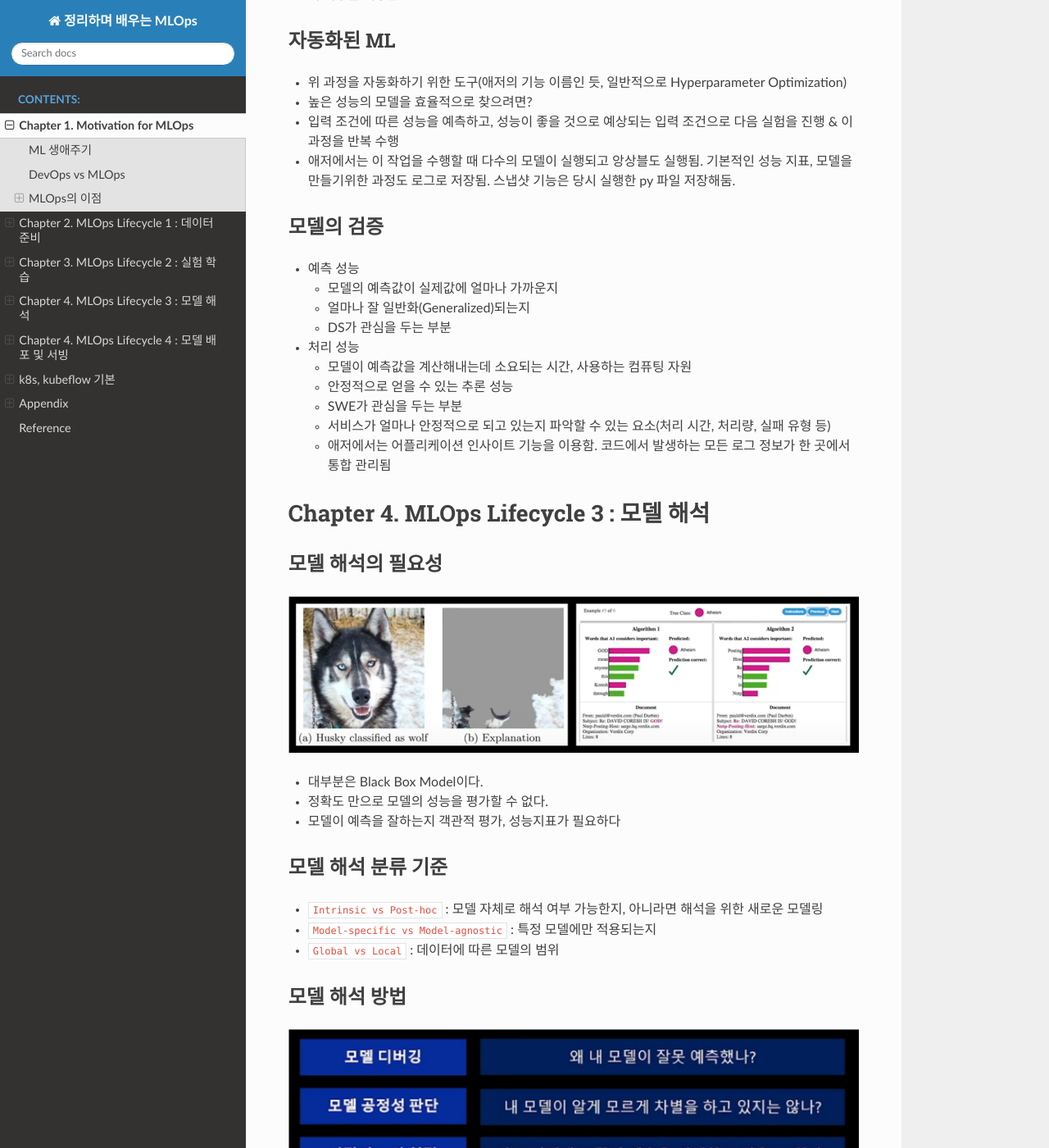
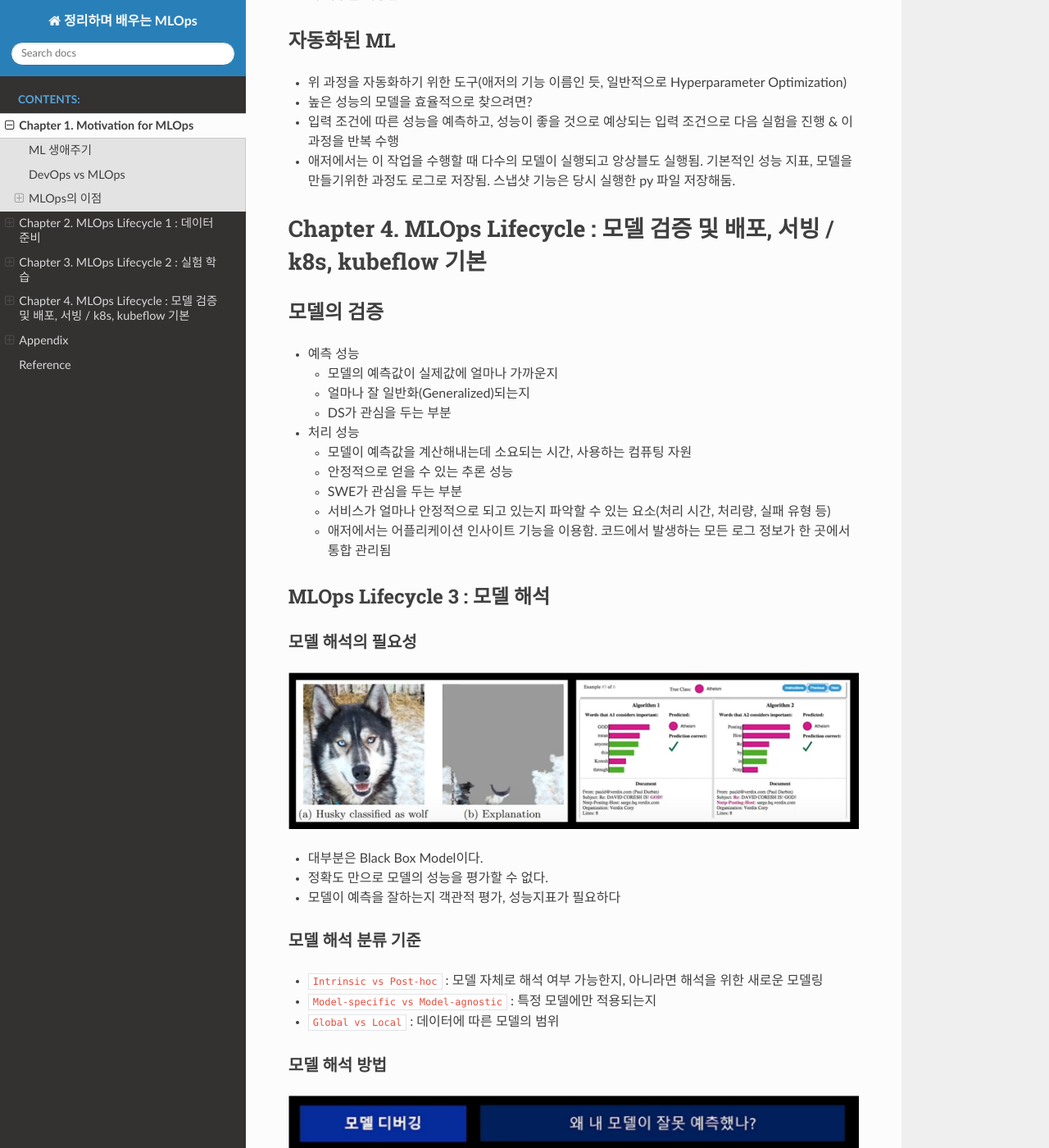
Before and after one commit to Pseudo-Lab/mlops-docs, a Sphinx documentation site: the page built from docs/source/main.md, in a window 1280 px wide and 1400 px high, scrolled down 3293 px. Shown: the whole window at 82% size. Built offline with Sphinx 7.4.7 and the Read the Docs theme 2.0.0, drawn with Linux system fonts in a browser that asks for light colours; pages that are not in the unit, such as notebooks, are missing from menus; some of the changed text lies outside the part shown.

Commit message:
Edit header

```diff
--- a/docs/source/main.md
+++ b/docs/source/main.md
@@ -101,7 +101,7 @@ ML의 생애 주기는 배포된 서비스를 지속적으로 모니터링하고
 - 높은 성능의 모델을 효율적으로 찾으려면?
 - 입력 조건에 따른 성능을 예측하고, 성능이 좋을 것으로 예상되는 입력 조건으로 다음 실험을 진행 & 이 과정을 반복 수행
 - 애저에서는 이 작업을 수행할 때 다수의 모델이 실행되고 앙상블도 실행됨. 기본적인 성능 지표, 모델을 만들기위한 과정도 로그로 저장됨. 스냅샷 기능은 당시 실행한 py 파일 저장해둠.
-
+#  Chapter 4. MLOps Lifecycle : 모델 검증 및 배포, 서빙 / k8s, kubeflow 기본
 ## 모델의 검증
 - 예측 성능
     - 모델의 예측값이 실제값에 얼마나 가까운지
@@ -114,8 +114,8 @@ ML의 생애 주기는 배포된 서비스를 지속적으로 모니터링하고
     - 서비스가 얼마나 안정적으로 되고 있는지 파악할 수 있는 요소(처리 시간, 처리량, 실패 유형 등)
     - 애저에서는 어플리케이션 인사이트 기능을 이용함. 코드에서 발생하는 모든 로그 정보가 한 곳에서 통합 관리됨
 
-# Chapter 4. MLOps Lifecycle 3 : 모델 해석
-## 모델 해석의 필요성
+## MLOps Lifecycle 3 : 모델 해석
+### 모델 해석의 필요성
 
 ![week4_1](img/week4/mlops_week4_1.png)
 
@@ -123,56 +123,56 @@ ML의 생애 주기는 배포된 서비스를 지속적으로 모니터링하고
 - 정확도 만으로 모델의 성능을 평가할 수 없다.
 - 모델이 예측을 잘하는지 객관적 평가, 성능지표가 필요하다
 
-## 모델 해석 분류 기준
+### 모델 해석 분류 기준
 - `Intrinsic vs Post-hoc` : 모델 자체로 해석 여부 가능한지, 아니라면 해석을 위한 새로운 모델링
 - `Model-specific vs Model-agnostic` : 특정 모델에만 적용되는지
 - `Global vs Local` : 데이터에 따른 모델의 범위
 
-## 모델 해석 방법
+### 모델 해석 방법
 ![week4_2](img/week4/mlops_week4_2.png)
 
-# Chapter 4. MLOps Lifecycle 4 : 모델 배포 및 서빙
+## MLOps Lifecycle 4 : 모델 배포 및 서빙
 `Model Serving`이란 다른 `애플리케이션에서 ML 모델을 사용할 수 있도록 모델을 배포`하거나, `모델 API를 제공`하는 것을 의미
 
 ![week4_3](img/week4/mlops_week4_3.png)
 
-## 모델 모니터링
+### 모델 모니터링
 서빙 단계에서는 모니터링의 기능을 제공하여 모델에 대한 성능을 주기적으로 확인해야 함
-### 모델 성능 하락 원인
+#### 모델 성능 하락 원인
 - Data Drift: 데이터의 통계적 변형
 - Schema Drift: 데이터 스키마 변형
 - Data Skew: 데이터의 불균형
 - Concept Drift: 비즈니스 목적의 변형
 
-# k8s, kubeflow 기본
-## k8s
+## k8s, kubeflow 기본
+### k8s
 - 서비스 디스커버리와 로드 밸런싱 : DNS 이름을 사용하거나 자체 IP 주소를 사용하여 컨테이너를 노출
 - 스토리지 오케스트레이션 : 로컬 저장소, 공용 클라우드 공급자 등과 같이 원하는 저장소 시스템을 자동으로 탑재
 - 자동화된 롤아웃과 롤백 : 원하는 상태를 서술하고 현재 상태를 원하는 상태로 설정한 속도에 따라 변경 가능
 - 자동화된 빈 패킹 : 각 컨테이너가 필요로 하는 CPU와 메모리(RAM)를 제공
 - 자동화된 복구(self-healing) : 실패한 컨테이너를 다시 시작하고, 컨테이너를 교체
 - 시크릿과 구성 관리 : 암호, OAuth 토큰 및 SSH 키와 같은 중요한 정보를 저장하고 관리
-## k8s 클러스터 구조
+### k8s 클러스터 구조
 ![week4_4](img/week4/mlops_week4_4.png)
 - 쿠버네티스 아키텍처에서 클러스터(Cluster)란 컨테이너 형태의 애플리케이션을 호스팅하는 물리/가상 환경의 노드들로 이루어진 집합
 - Node는 하나의 가상머신을 의미합니다.
 쿠버네티스는 컨테이너화 된 애플리케이션을 실행하는 Worker Node와 그러한 Worker Node를 관리하는 Master Node로 구성됩니다.
 
-## Master / Worker Node
+### Master / Worker Node
 ![week4_5](img/week4/mlops_week4_5.png)
 
-### Master Node
+#### Master Node
 ![masternode](img/week4/../masternode.png)
 
-### Worker Node
+#### Worker Node
 ![workernode](img/week4/../workernode.png)
 
-## Kubeflow
+### Kubeflow
 ![kubeflow](img/week4/../week4/mlops_week4_6.png)
 
 ![kubeflowcomponent](img/week4/../kubeflowcomponent.png)
 
-## Kubeflow workflow
+### Kubeflow workflow
 
 ![kubeflowcomponent](img/week4/../exflow.png)
 ![kubeflowcomponent](img/week4/../productionflow.png)
```
